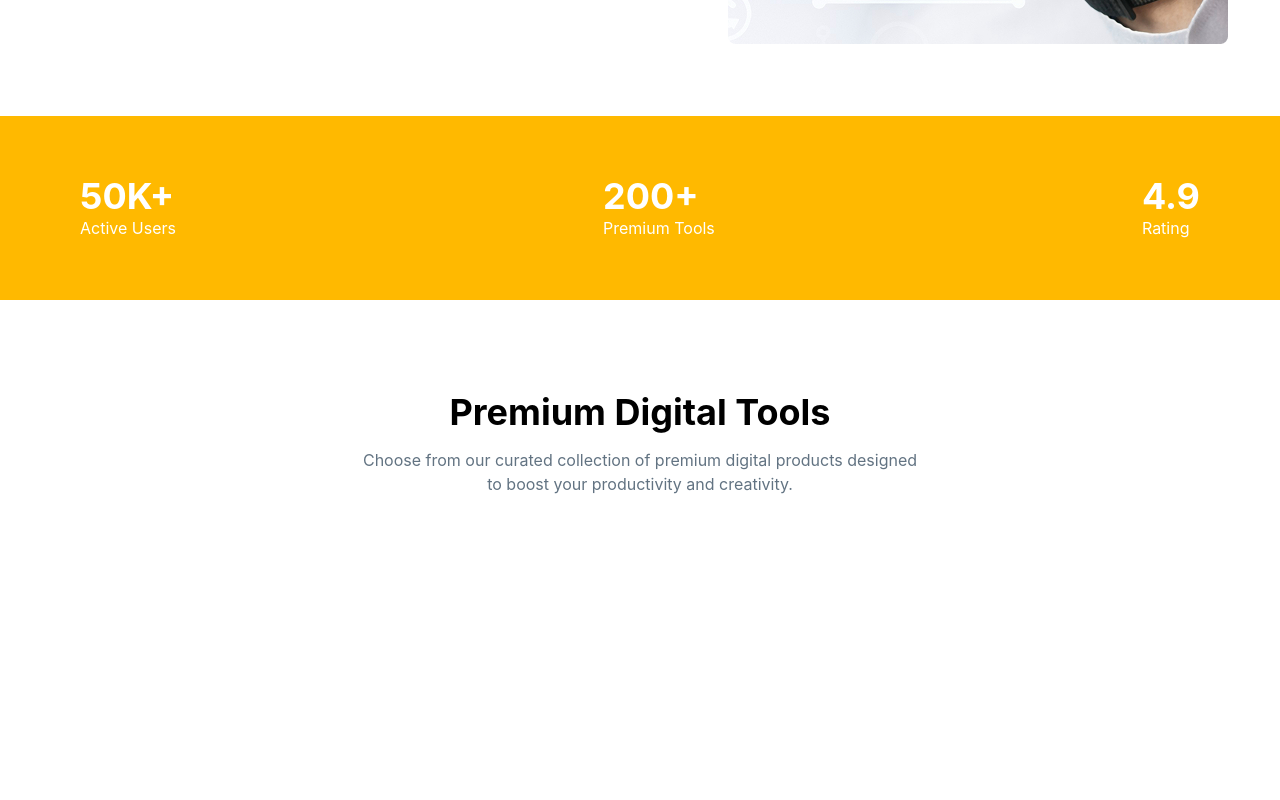
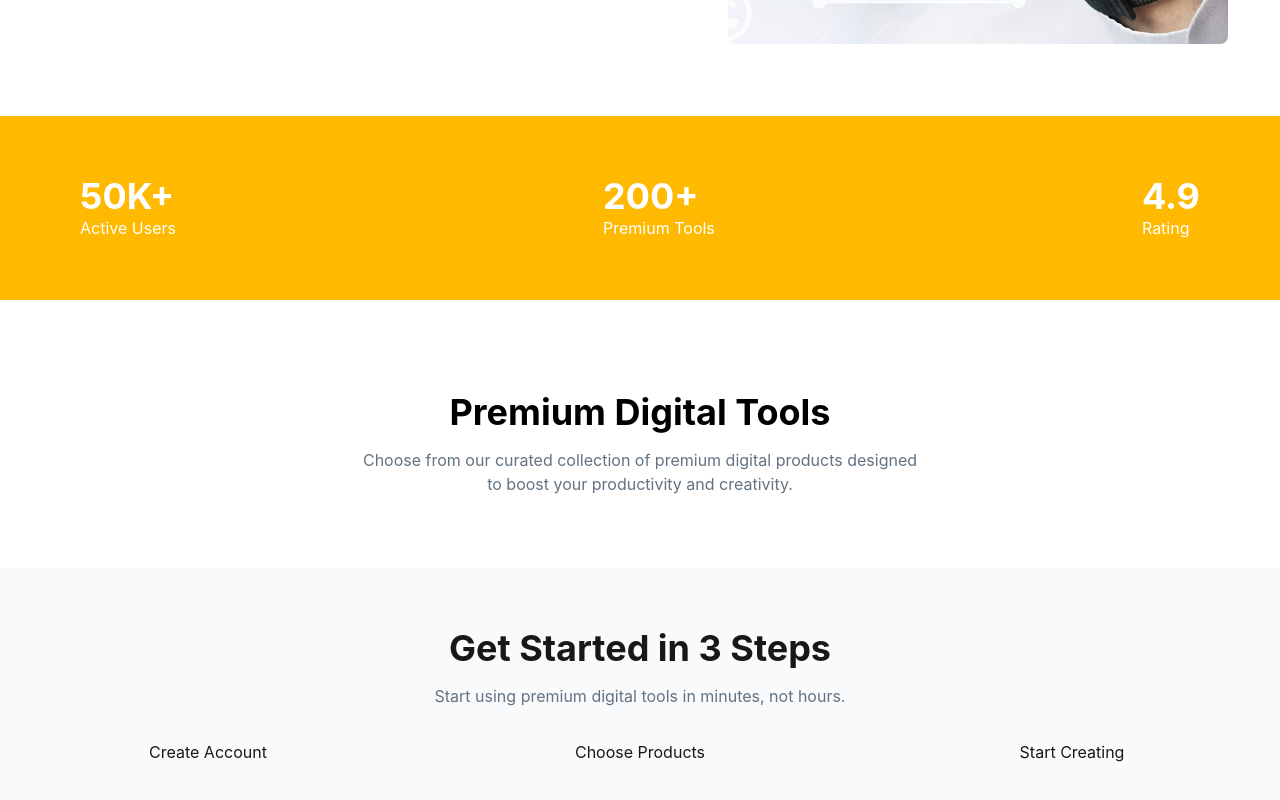
Before and after one commit to ryousufrahman/digi-tools-platform, a React (Vite) app: page / in a window 1280 px wide. Shown: the part 691-1491 px from the top of the page. Before the commit the page ends 1199 px from the top, so only its background shows below. Built offline with nearby package versions, Linux system fonts and the light colour scheme.

Commit message:
added minimal started section

```diff
--- a/src/App.jsx
+++ b/src/App.jsx
@@ -3,6 +3,7 @@ import './App.css'
 import Hero from './Components/Hero'
 import Navbar from './Components/Navbar'
 import ProductButton from './Components/Product/ProductButton'
+import Started from './Components/Started'
 import UsersCount from './Components/UsersCount'
 
 function App() {
@@ -22,6 +23,9 @@ function App() {
         <ProductButton></ProductButton>
 
       </section>
+      <section className='getStarted-section mt-5 bg-[#F9FAFC] py-8 md:mt-15 lg:py-15'>
+      <Started></Started>
+      </section>
     </main>
 
 
--- /dev/null
+++ b/src/Components/Started.jsx
@@ -0,0 +1,54 @@
+import React from 'react';
+
+
+const Started = () => {
+    return (
+        <>
+         <div className='main-contianer'>
+
+            <div className='space-y-4'>
+                <h2 className='text-2xl text-center font-bold sm:text-4xl'>Get Started in 3 Steps</h2>
+                <p className='text-center text-[#627382]'>Start using premium digital tools in minutes, not hours.</p>
+            </div>
+            <div className='setps-box grid gap-4 mt-4 sm:grid-cols-2 md:grid-cols-3 sm:mt-8'>
+                <div className='box1'>
+                    <div></div>
+                    <div className='contents'>
+                        <img src="" alt="" className='mx-auto' />
+                        <h4 className='text-center'>Create Account</h4>
+                        <p className='text-center'></p>
+
+                    </div>
+
+                </div>
+                <div className='box2'>
+                    <div></div>
+                    <div className='contents'>
+                        <img src="" alt="" className='mx-auto' />
+                        <h4 className='text-center'>Choose Products</h4>
+                        <p className='text-center'></p>
+
+                    </div>
+
+                </div>
+                <div className='box3'>
+                    <div></div>
+                    <div className='contents'>
+                        <img src="" alt="" className='mx-auto' />
+                        <h4 className='text-center'>Start Creating</h4>
+                        <p className='text-center'></p>
+
+                    </div>
+
+                </div>
+
+            </div>
+
+         </div>
+
+
+        </>
+    );
+};
+
+export default Started;
```
